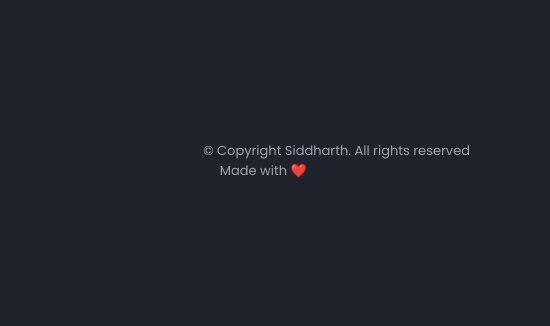
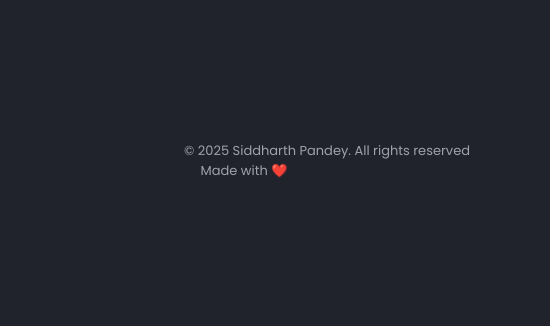
Before and after one commit to Siddharth3011/Portfolio, a plain HTML site: page index.html in a window 1280 px wide. Shown: the part 3841-4167 px from the top of the page, 730-1280 px from the left. Drawn offline with nearby package versions, Linux system fonts and the light colour scheme.

Commit message:
Update index.html

```diff
--- a/index.html
+++ b/index.html
@@ -268,45 +268,6 @@
     </div>
 </section>
 
-         <!-- ==================== SERVICES ====================
-         <section class="services section" id="services">
-            <h3 class="section__subtitle">
-                My <span> Services
-            </h3>
-            <h2 class="section__title">
-                What I Do
-            </h2>
-            <div class="services__container container grid">
-                <article class="services__card">
-                    <i class="ri-layout-3-line services__icon"></i>
-                    <h2 class="services__title">Web Developer</h2>
-                    <p class="services__description">
-                        Development of custom web pages.
-                        Using current technologies and
-                        libraries of the labor field.
-                    </p>
-                </article>
-                <article class="services__card">
-                    <i class="ri-pantone-line services__icon"></i>
-                    <h2 class="services__title">UI/UX Designer</h2>
-                    <p class="services__description">
-                        I offer design of web interfaces and
-                        mobile applications, design made in
-                        figma, adobe xd and sketch.
-                    </p>
-                </article>
-                <article class="services__card">
-                    <i class="ri-pen-nib-line services__icon"></i>
-                    <h2 class="services__title">Graphic Design</h2>
-                    <p class="services__description">
-                        I make designs at the client's request,
-                        banner design, posters, digital
-                        designs among others.
-                    </p>
-                </article>
-            </div>
-         </section> -->
-
          <!--==================== PROJECTS ====================-->
          <section class="projects section" id="projects">
             <h3 class="section__subtitle">
@@ -346,36 +307,6 @@
                         </a>
                     </div>
                 </article>
-                <!-- <article class="projects__card">
-                    <img src="assets/img/project-img-4.jpg" alt="projects image" class="projects__img">
-                    <div class="projects__modal">
-                        <span class="projects__subtitle">Web</span>
-                        <h2 class="projets__title">Modern website</h2>
-                        <a href="#" class="projects__button">
-                            View demo <i class="ri-external-link-line"></i>
-                        </a>
-                    </div>
-                </article>
-                <article class="projects__card">
-                    <img src="assets/img/project-img-5.jpg" alt="projects image" class="projects__img">
-                    <div class="projects__modal">
-                        <span class="projects__subtitle">Web</span>
-                        <h2 class="projets__title">Modern website</h2>
-                        <a href="#" class="projects__button">
-                            View demo <i class="ri-external-link-line"></i>
-                        </a>
-                    </div>
-                </article>
-                <article class="projects__card">
-                    <img src="assets/img/project-img-6.jpg" alt="projects image" class="projects__img">
-                    <div class="projects__modal">
-                        <span class="projects__subtitle">Web</span>
-                        <h2 class="projets__title">Modern website</h2>
-                        <a href="#" class="projects__button">
-                            View demo <i class="ri-external-link-line"></i>
-                        </a>
-                    </div>
-                </article> -->
             </div>
          </section>
 
@@ -444,7 +375,7 @@
             </a>
         </div>
         <span class="footer__copy">
-            &#169; Copyright Siddharth. All rights reserved
+            &#169; 2025 Siddharth Pandey. All rights reserved
             <br>
             &emsp; Made with ❤️
         </span>
@@ -466,4 +397,5 @@
   <li></li><li></li><li></li><li></li><li></li>
 </ul>
 </body>
+
 </html>
```
